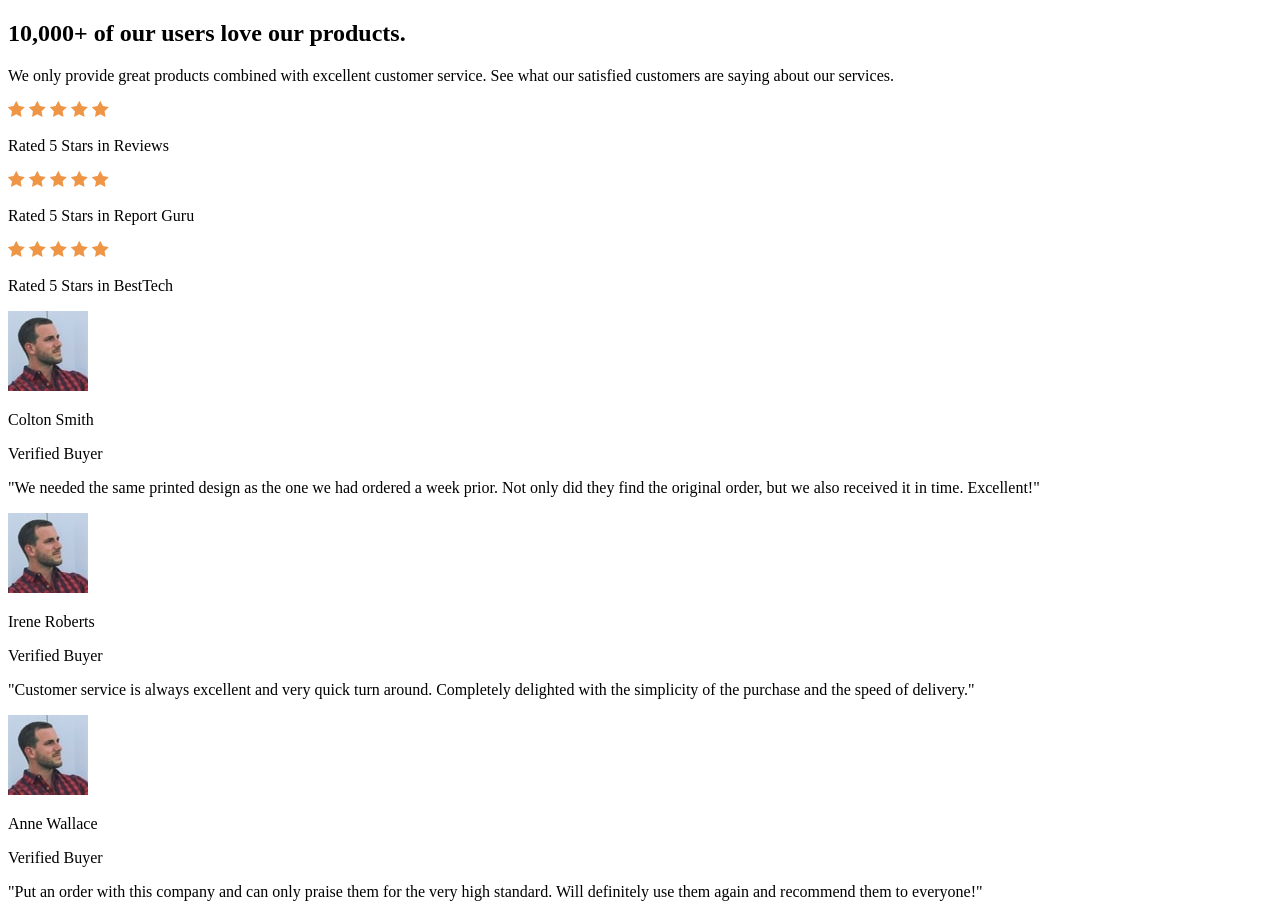
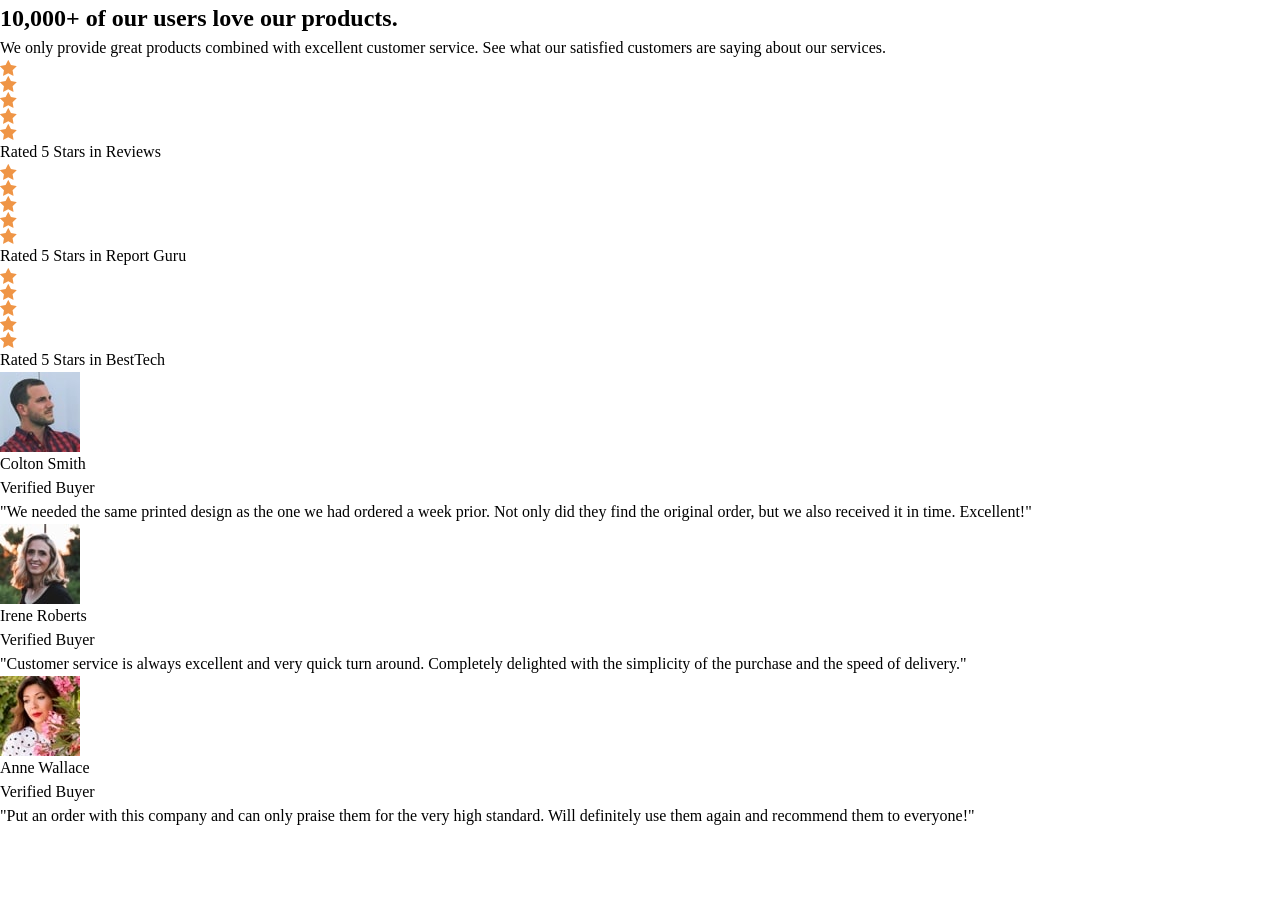
Before and after one commit to NandoSTI/social-proof-section-master, a plain HTML site: page index.html in a window 1280 px wide. After the commit the page ends 828 px from the top, so only its background shows below. Drawn offline with Linux system fonts and the light colour scheme.

Commit message:
Update: Linkando arquivos

```diff
--- a/index.html
+++ b/index.html
@@ -8,12 +8,12 @@
       rel="icon"
       type="image/png"
       sizes="32x32"
-      href="./images/favicon-32x32.png"
+      href="src/images/favicon-32x32.png"
     />
 
+    <link rel="stylesheet" href="src/css/style.css">
+
     <title>Frontend Mentor | Social proof section</title>
-
-
   </head>
   <body>
     <main class="container">
@@ -21,37 +21,38 @@
         <div class="title">
           <h1>10,000+ of our users love our products.</h1>
           <p>
-            We only provide great products combined with excellent customer service.
-            See what our satisfied customers are saying about our services.
+            We only provide great products combined with excellent customer
+            service. See what our satisfied customers are saying about our
+            services.
           </p>
         </div>
         <div class="reviews">
           <div class="stars">
-            <img src="src/images/icon-star.svg" alt="star">
-            <img src="src/images/icon-star.svg" alt="star">
-            <img src="src/images/icon-star.svg" alt="star">
-            <img src="src/images/icon-star.svg" alt="star">
-            <img src="src/images/icon-star.svg" alt="star">
+            <img src="src/images/icon-star.svg" alt="star" />
+            <img src="src/images/icon-star.svg" alt="star" />
+            <img src="src/images/icon-star.svg" alt="star" />
+            <img src="src/images/icon-star.svg" alt="star" />
+            <img src="src/images/icon-star.svg" alt="star" />
           </div>
           <p>Rated 5 Stars in Reviews</p>
         </div>
         <div class="reviews">
           <div class="stars">
-            <img src="src/images/icon-star.svg" alt="star">
-            <img src="src/images/icon-star.svg" alt="star">
-            <img src="src/images/icon-star.svg" alt="star">
-            <img src="src/images/icon-star.svg" alt="star">
-            <img src="src/images/icon-star.svg" alt="star">
+            <img src="src/images/icon-star.svg" alt="star" />
+            <img src="src/images/icon-star.svg" alt="star" />
+            <img src="src/images/icon-star.svg" alt="star" />
+            <img src="src/images/icon-star.svg" alt="star" />
+            <img src="src/images/icon-star.svg" alt="star" />
           </div>
           <p>Rated 5 Stars in Report Guru</p>
         </div>
         <div class="reviews">
           <div class="stars">
-            <img src="src/images/icon-star.svg" alt="star">
-            <img src="src/images/icon-star.svg" alt="star">
-            <img src="src/images/icon-star.svg" alt="star">
-            <img src="src/images/icon-star.svg" alt="star">
-            <img src="src/images/icon-star.svg" alt="star">
+            <img src="src/images/icon-star.svg" alt="star" />
+            <img src="src/images/icon-star.svg" alt="star" />
+            <img src="src/images/icon-star.svg" alt="star" />
+            <img src="src/images/icon-star.svg" alt="star" />
+            <img src="src/images/icon-star.svg" alt="star" />
           </div>
           <p>Rated 5 Stars in BestTech</p>
         </div>
@@ -59,65 +60,47 @@
       <section class="testimonials">
         <div class="testimonial">
           <div class="author">
-            <img src="src/images/image-colton.jpg" alt="colton">
+            <img src="src/images/image-colton.jpg" alt="colton" />
             <div class="author-text">
               <p class="name">Colton Smith</p>
               <p class="verified">Verified Buyer</p>
             </div>
           </div>
           <p class="paragraph">
-            "We needed the same printed design as the one we had ordered a week prior.
-            Not only did they find the original order, but we also received it in time.
-            Excellent!"
+            "We needed the same printed design as the one we had ordered a week
+            prior. Not only did they find the original order, but we also
+            received it in time. Excellent!"
           </p>
         </div>
         <div class="testimonial">
           <div class="author">
-            <img src="src/images/image-colton.jpg" alt="colton">
+            <img src="src/images/image-irene.jpg" alt="colton" />
             <div class="author-text">
               <p class="name">Irene Roberts</p>
               <p class="verified">Verified Buyer</p>
             </div>
           </div>
           <p class="paragraph">
-            "Customer service is always excellent and very quick turn around. Completely
-            delighted with the simplicity of the purchase and the speed of delivery."
+            "Customer service is always excellent and very quick turn around.
+            Completely delighted with the simplicity of the purchase and the
+            speed of delivery."
           </p>
         </div>
         <div class="testimonial">
           <div class="author">
-            <img src="src/images/image-colton.jpg" alt="colton">
+            <img src="src/images/image-anne.jpg" alt="colton" />
             <div class="author-text">
               <p class="name">Anne Wallace</p>
               <p class="verified">Verified Buyer</p>
             </div>
           </div>
           <p class="paragraph">
-            "Put an order with this company and can only praise them for the very high
-            standard. Will definitely use them again and recommend them to everyone!"
+            "Put an order with this company and can only praise them for the
+            very high standard. Will definitely use them again and recommend
+            them to everyone!"
           </p>
         </div>
       </section>
     </main>
-
-
-
-
-
-
-
-
-
-
-
-
-
-
-
-
-
-
-
-
   </body>
 </html>
--- a/src/css/style.css
+++ b/src/css/style.css
@@ -0,0 +1,54 @@
+:root {
+    --clr-primary-100: hsl(300, 43%, 22%);
+    --clr-primary-200: hsl(333, 80%, 67%);
+    --clr-neutral-100: hsl(0, 0%, 100%);
+    --clr-neutral-200: hsl(300, 24%, 96%);
+    --clr-neutral-300: hsl(303, 10%, 53%);
+
+    --ff-default: 'Lexend Deca', sans-serif;
+    --ff-title: 'Big Shoulders Display', cursive;
+
+    --fs-0: .75rem;
+    --fs-1: .9375rem;
+    --fs-2: 2.125rem;
+
+    --fw-400: 400;
+    --fw-700: 700;
+
+    --b-radius: 1rem;
+
+    --space-element: 1.6rem;
+    --space-btn: 6rem;
+    --space-paragraph: 0 3rem 0 0;
+
+    --padding-card: 2.8125rem;
+    --padding-btn: .6rem 1.5rem;
+
+    --margin-mobile: 6rem 1rem;
+
+
+    }
+
+    * {
+        box-sizing: border-box;
+        margin: 0;
+        padding: 0;
+      }
+
+      a {
+        text-decoration: none;
+      }
+      html, body {
+        line-height: 1.5;
+        -webkit-font-smoothing: antialiased;
+      }
+        img, svg {
+        display: block;
+        max-width: 100%;
+      }
+       button {
+        font: inherit;
+      }
+      p, h1 {
+        overflow-wrap: break-word;
+      }
```
